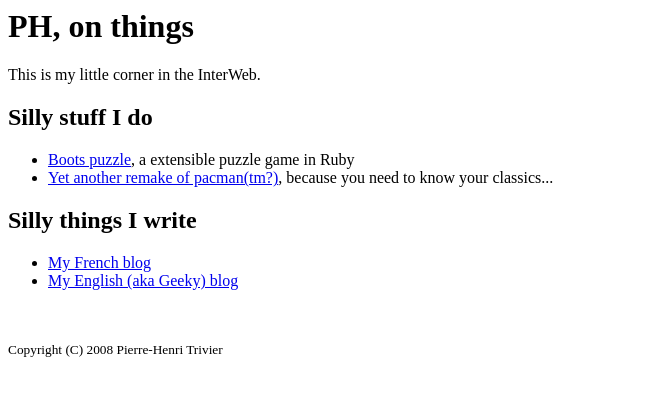
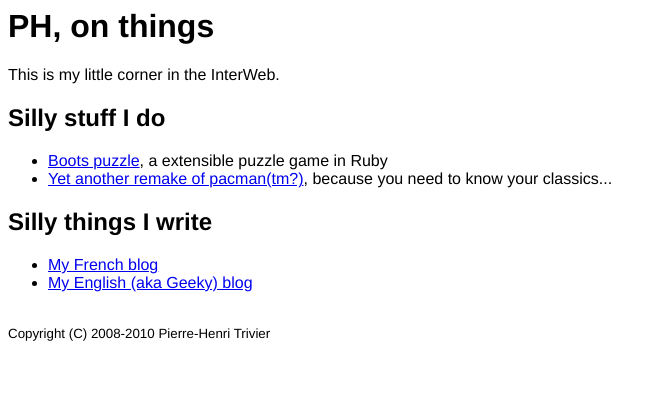
Before and after one commit to phtrivier/ph.on.things.free.fr, a plain HTML site: page index.html in a window 1280 px wide. Shown: the whole page, without its empty margins (0-666 px from the left). Drawn offline with Linux system fonts and the light colour scheme.

Commit message:
minor changes

```diff
--- a/css/site.css
+++ b/css/site.css
@@ -1,3 +1,8 @@
+*  {
+    font-family:Helvetica
+}
+
 .command {
-    font-weight:bold
+    font-weight:bold;
+    font-family:Courrier New;
 }
--- a/index.html
+++ b/index.html
@@ -1,9 +1,10 @@
 <html>
  <head>
    <title>PH, on things</title>
+   <link href="css/site.css" type="text/css" rel="stylesheet"/>
  </head>
  <body>
-   <h1>PH, on things</h2>
+   <h1>PH, on things</h1>
    <p>This is my little corner in the InterWeb.</p>
    <h2>Silly stuff I do</h2>
    <ul>
@@ -16,7 +17,8 @@
      <li><a href="http://phings.wordpress.com">My English (aka Geeky) blog</a></li>
    </ul>
    <br/>
-   <br/>
-   <small>Copyright (C) 2008 Pierre-Henri Trivier</small>
+   <div class="footer">
+     <small>Copyright (C) 2008-2010 Pierre-Henri Trivier</small>
+   </div>
  </body>
 </html>
```
